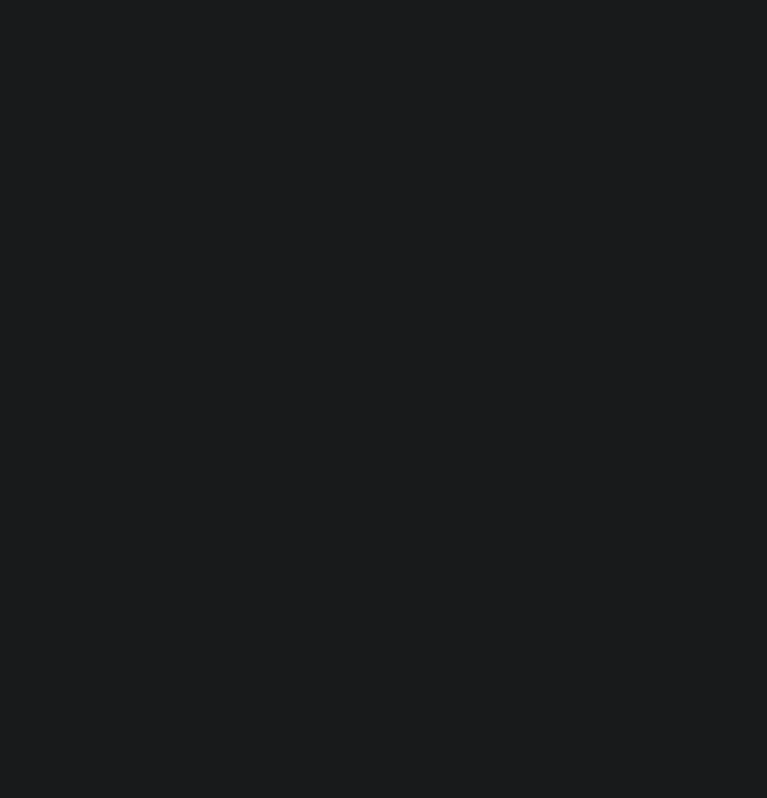
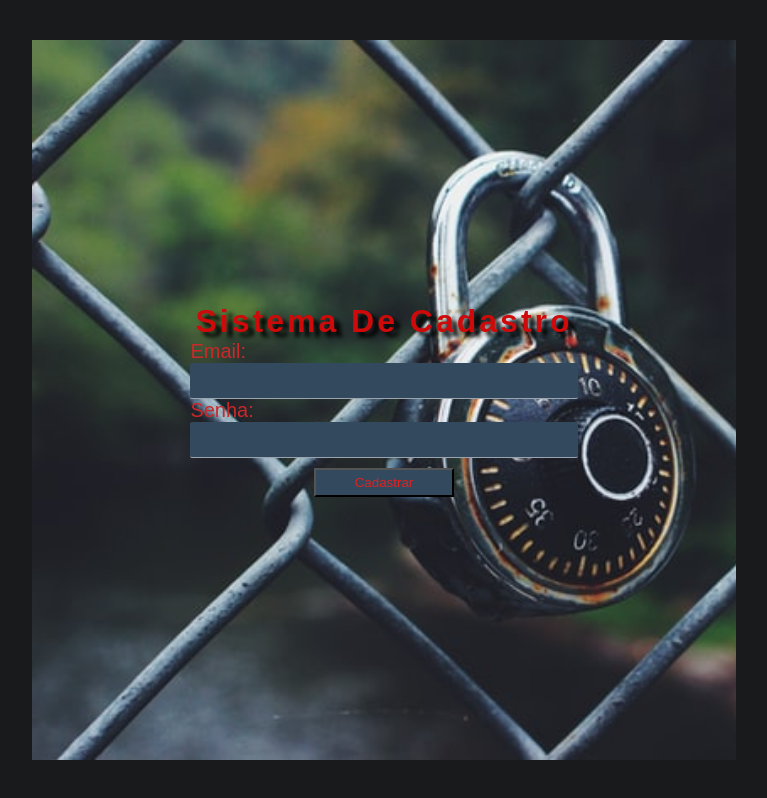
Before and after one commit to aba665/ProjectLogin, a React (Create React App) app in the folder my-login/: page /cadastro in a window 1280 px wide. Before the commit this address had no page. Shown: the whole page, without its empty margins (256-1023 px from the left). Built offline with nearby package versions, Linux system fonts and the light colour scheme; a web font is replaced by a local one.

Commit message:
all pages created

```diff
--- a/my-login/src/AppRoutes.jsx
+++ b/my-login/src/AppRoutes.jsx
@@ -5,6 +5,7 @@
 import LoginPage from './pages/LoginPage/index.jsx';
 import HomePage from './pages/HomePage/index.jsx';
 import LandingPage from "./pages/LandingPage/index.jsx";
+import RegisterPage from "./pages/Register/index.jsx";
 
 const AppRoutes = () => {
     const Private = ({ children }) => {
@@ -26,6 +27,7 @@
                         <Route path="/login" element= {<LoginPage />} />
                         <Route path="/home" element={<Private><HomePage /></Private>} />
                         <Route path="/" element={<LandingPage />}/>
+                        <Route path="/cadastro" element={<RegisterPage />}/>
                     </Routes>
                 </AuthProvider>
             </BrowserRouter>
--- a/my-login/src/components/Landing.jsx
+++ b/my-login/src/components/Landing.jsx
@@ -12,7 +12,7 @@
                 <div className="options">
 
                     <Link className="link " to='/login'> <button className="btnOption">Login</button></Link>
-                    <Link className="link " to='/cadastrar'> <button className="btnOption">Cadastro</button></Link>
+                    <Link className="link " to='/cadastro'><button className="btnOption">Cadastro</button></Link>
 
                 </div>
             </div>
--- a/my-login/src/css/LandingStyle.css
+++ b/my-login/src/css/LandingStyle.css
@@ -31,6 +31,9 @@
     text-align: center;
     color: rgb(243, 7, 54);
 }
+.content h1{
+    padding: 5px;
+}
 .options{
     display: flex;
     width: 100%;
@@ -39,6 +42,8 @@
 
 }
 .btnOption{
+    background: #070707;
+    color: #fff;
     padding: 10px;
     font-size: 1.2rem;
     font-weight: 600;
--- /dev/null
+++ b/my-login/src/css/RegisterStyle.css
@@ -0,0 +1,32 @@
+.notification{
+    display: flex;
+    flex-direction: column;
+    align-items: center;
+    justify-content: center;
+    min-height: 100vh;
+    padding: 0 2rem;
+    color: red;
+}
+.btnNotification{
+    width: 100%;
+    margin-top: 5px;
+    padding: 5px 15px;
+    max-width: 250px;
+    background-color: #33495e;
+
+}
+.btnNotification:hover{
+    cursor: pointer;
+    background-color: red;
+}
+.form-register{
+    display: flex;
+    width: 55%;
+    height: 90%;
+    flex-direction: column;
+    align-items: center;
+    justify-content: center;
+    background-image: url(../../public/block.jpg);
+    background-size: cover;
+    background-repeat: no-repeat;
+}
--- /dev/null
+++ b/my-login/src/pages/Register/index.jsx
@@ -0,0 +1,76 @@
+import React, { useState } from "react";
+import '../../css/LoginStyle.css';
+import '../../css/RegisterStyle.css'
+import { Link } from "react-router-dom";
+
+function Register(){
+
+    const [ email, setEmail ] = useState('');
+    const [ password, setPassword ] = useState('');
+    const [ msg, setMsg ] = useState(false);
+    const [ loading, setLoading ] = useState(false);
+
+    const cadastroPage = () => {
+
+        if(email.length <= 0  || password.length <= 0){
+
+            alert('Preencha todos os dados corretamente!');
+
+        }else{
+            console.log(email, password);
+            setLoading(true)
+
+            setTimeout(() => {
+                setLoading(false);
+                setMsg(true);
+            }, 3000)
+
+        }
+
+    }
+
+    if(loading){
+        return (
+            <div className="notification">
+                Carregando...
+            </div>
+        )
+    }
+
+    if(msg){
+        return (
+            <div className="notification">
+                Usuário Cadastrado com sucesso! Clique no botão para ir para o login.
+
+                <div className="containerMsg">
+                <Link to='/login'><button className="btnNotification">Login</button></Link>
+                </div>
+
+            </div>
+
+        )
+    }
+
+    return (
+        <div id='login'>
+
+        <div className='form-register'>
+        <h1 className='title'>Sistema De Cadastro</h1>
+            <div className='field'>
+                <label htmlFor='email'>Email:</label>
+                <input type="email" name="email" id="email" value={email} onChange={(e) => setEmail(e.target.value)}/>
+            </div>
+            <div className='field'>
+                <label htmlFor='password'>Senha:</label>
+                <input type="password" name="password" id="password" value={password} onChange={(e) => setPassword(e.target.value)}/>
+          </div>
+          <div className='actions'>
+              <button type='submit'  onClick={cadastroPage}>Cadastrar</button>
+          </div>
+        </div>
+    </div>
+
+    )
+}
+
+export default Register;
```
Also changed, not shown: my-login/public/block.jpg (added).
